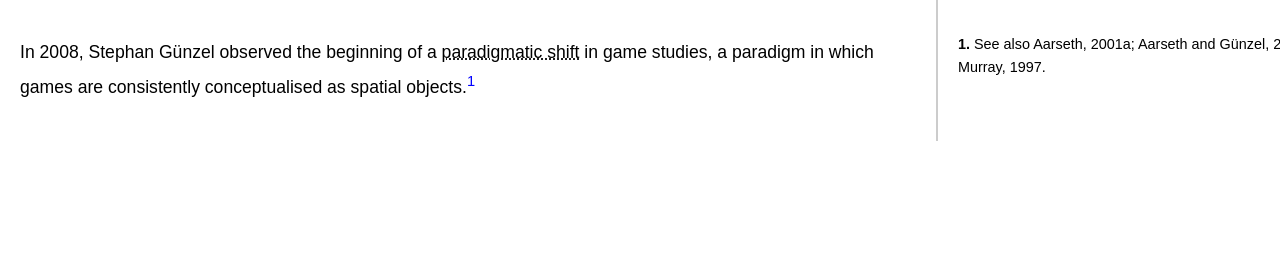
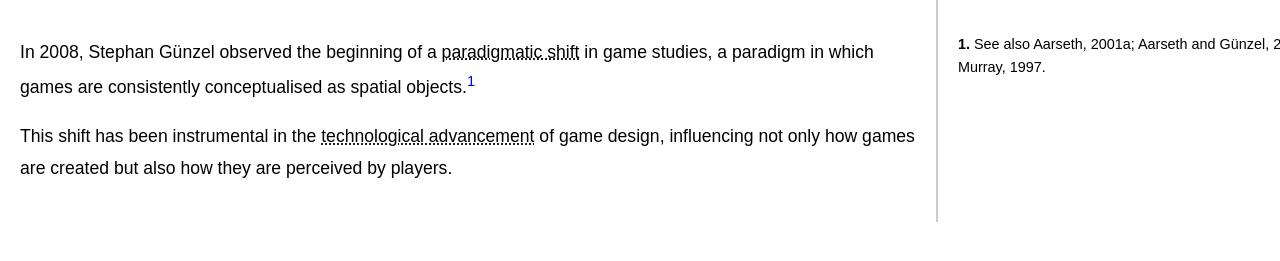
Before and after one commit to onmind/4670, a plain HTML site: page index.html in a window 1280 px wide. Shown: the part 69-330 px from the top of the page. Drawn offline with Linux system fonts and the light colour scheme.

Commit message:
Update index.html

```diff
--- a/index.html
+++ b/index.html
@@ -15,6 +15,9 @@
             <p>
                 In 2008, Stephan Günzel observed the beginning of a <abbr title="A significant change in how something is thought about or organized.">paradigmatic shift</abbr> in game studies, a paradigm in which games are consistently conceptualised as spatial objects.<sup class="footnote-ref"><a href="#fn1">1</a></sup>
             </p>
+            <p>
+                This shift has been instrumental in the <abbr title="Development and application of tools, machines, materials, techniques, and sources of power to make work easier.">technological advancement</abbr> of game design, influencing not only how games are created but also how they are perceived by players.
+            </p>
         </div>
         <div class="sidebar" id="fn1">
             <p><strong>1. </strong>See also Aarseth, 2001a; Aarseth and Günzel, 2019; Murray, 1997.</p>
```
